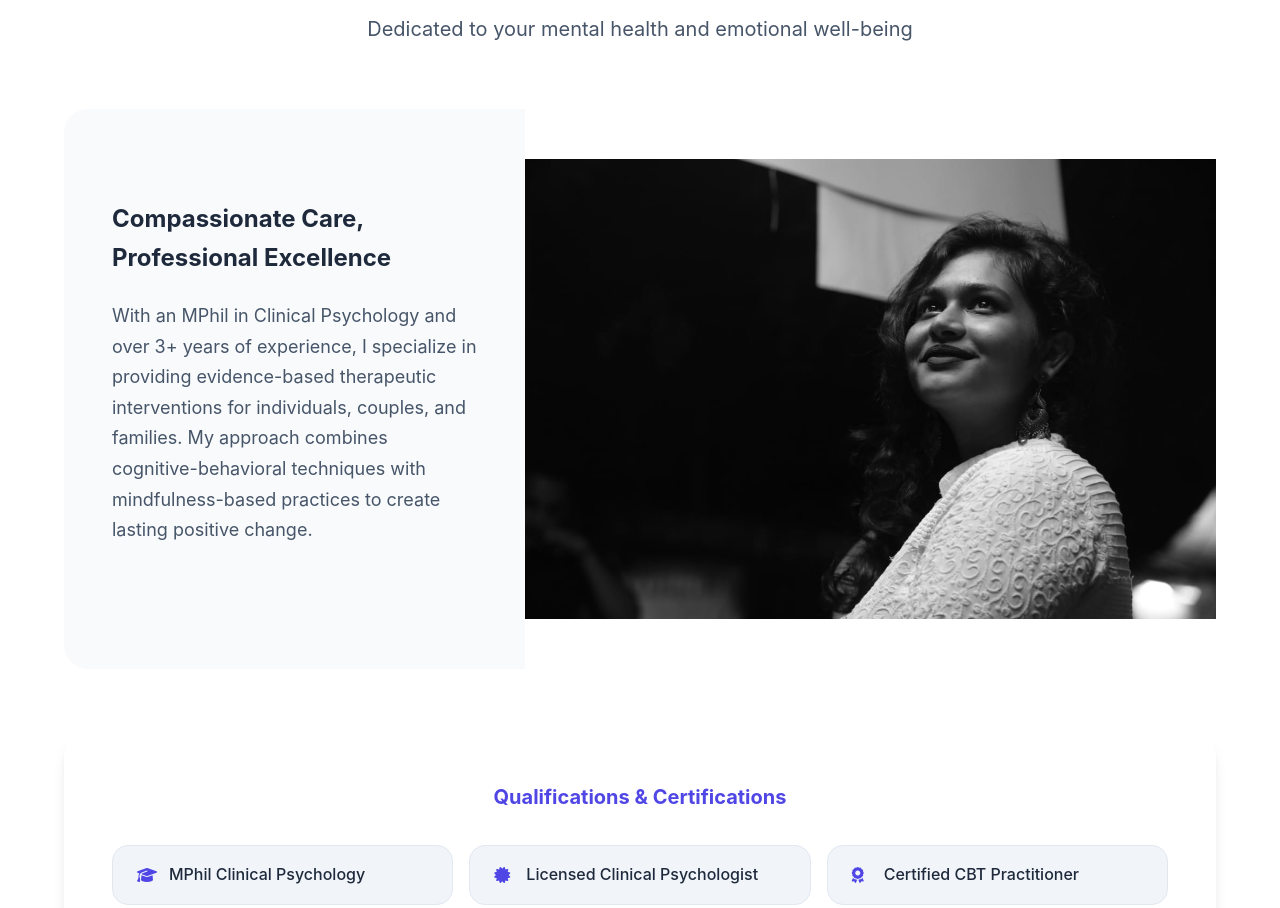
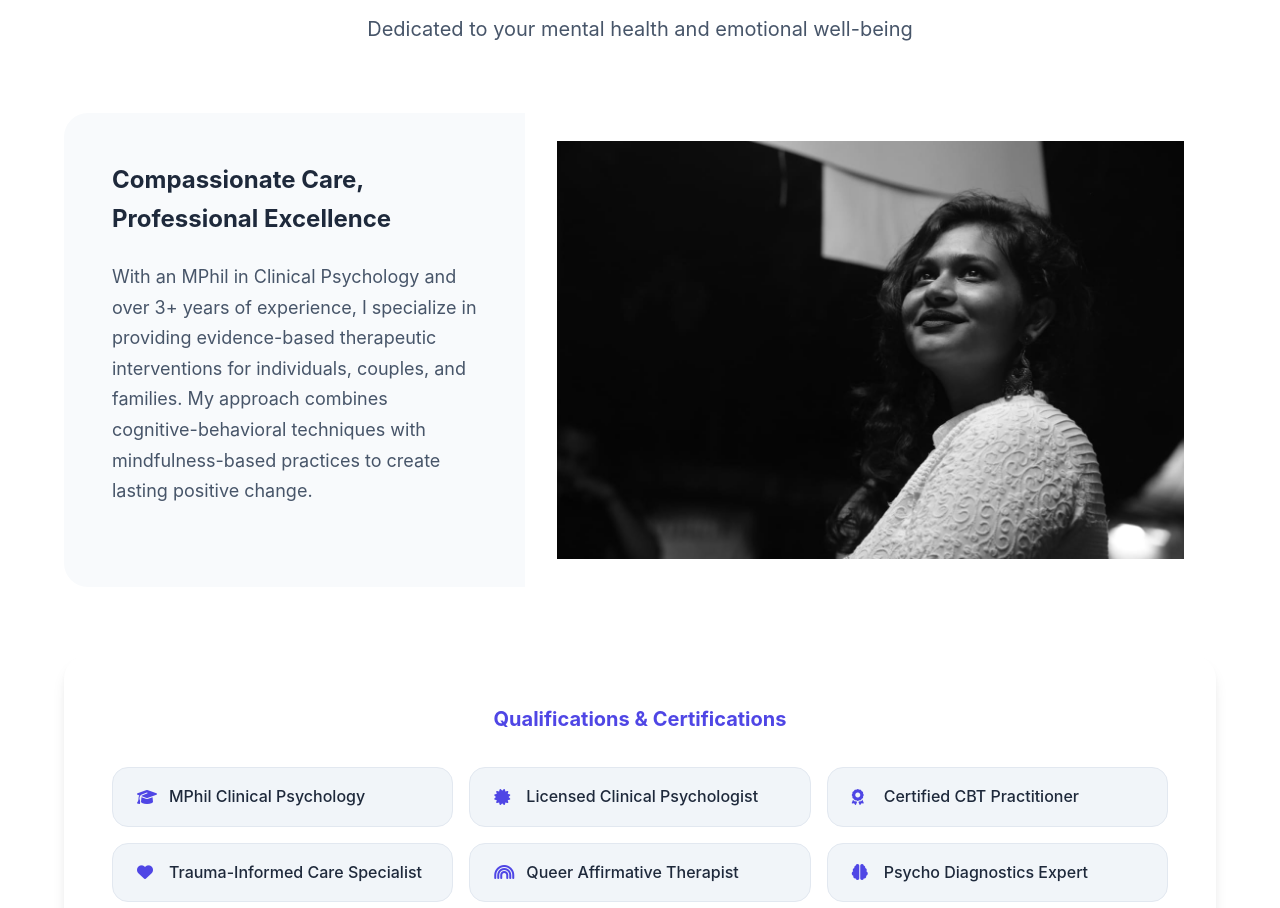
Before and after one commit to Adarshktiwarii/upasna-psychology-website, a plain HTML site: page index.html in a window 1280 px wide. Shown: the part 924-1832 px from the top of the page. Drawn offline with Linux system fonts and the light colour scheme.

Commit message:
🎨 ABOUT US: Fix alignment and spacing issues
✅ CHANGES:
- min-height: 70vh → 50vh (reduced excessive height)
- align-items: stretch → center (better vertical alignment)
- Added padding to image container (2rem)
- Added flexbox centering for image
- Better alignment between text and image

🎯 IMPACT:
- Eliminates weird white space above/below image
- Text and image properly aligned in single card
- More balanced visual layout

```diff
--- a/css/styles.css
+++ b/css/styles.css
@@ -373,8 +373,8 @@ section:not(:first-child) {
     display: grid;
     grid-template-columns: 40% 60%;
     gap: 0;
-    align-items: stretch;
-    min-height: 70vh;
+    align-items: center;
+    min-height: 50vh;
     margin-bottom: 4rem;
 }
 
@@ -391,6 +391,10 @@ section:not(:first-child) {
     position: relative;
     overflow: hidden;
     border-radius: 0 var(--radius-xl) var(--radius-xl) 0;
+    padding: 2rem;
+    display: flex;
+    align-items: center;
+    justify-content: center;
 }
 
 .about-image img {
```
